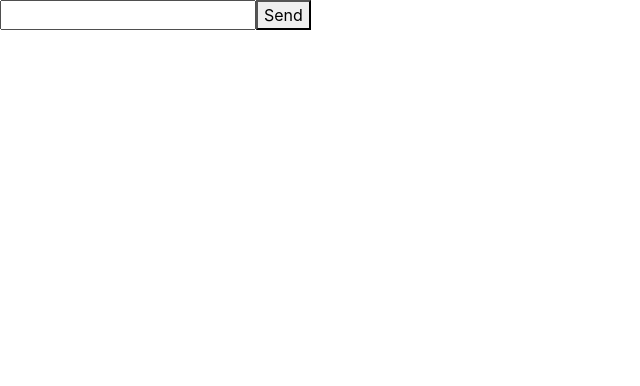
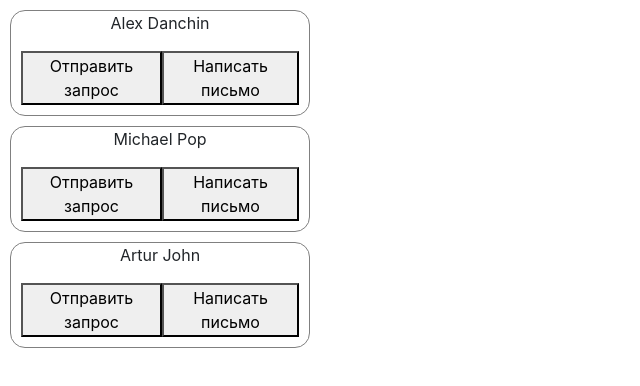
Before and after one commit to Khaanh/React-Theory, a React (Create React App) app: page / in a window 1280 px wide. Shown: the top 386 px of the page, without its empty margins (0-640 px from the left). Built offline with nearby package versions, Linux system fonts and the light colour scheme.

Commit message:
propTypes

```diff
--- a/package.json
+++ b/package.json
@@ -6,6 +6,7 @@
     "@testing-library/jest-dom": "^5.16.5",
     "@testing-library/react": "^13.4.0",
     "@testing-library/user-event": "^13.5.0",
+    "prop-types": "^15.8.1",
     "react": "^18.2.0",
     "react-dom": "^18.2.0",
     "react-scripts": "5.0.1",
--- a/src/App.js
+++ b/src/App.js
@@ -1,40 +1,18 @@
 import React, { useState, useRef, useEffect, useCallback } from "react";
-import Mouse from "./component/Mouse";
-import Card from "./component/Card";
+import UserCard from "./component/UserCard";
 import "./App.css";
 
-const ENTER = "Enter";
-
+const users = [
+  { id: 1, name: "Alex", surname: "Danchin" },
+  { id: 2, name: "Michael", surname: "Pop" },
+  { id: 3, name: "Artur", surname: "John" },
+];
 function App() {
-  const ref = useRef();
-  const clickHandler = useCallback((e) => {
-    console.log(ref.current.value);
-  });
-
-  const keyUpHandler = useCallback((e) => {
-    const { key } = e;
-    if (key === ENTER) {
-      clickHandler();
-    }
-  });
-
-  useEffect(
-    (e) => {
-      if (ref.current) {
-        ref.current.addEventListener("keyup", keyUpHandler);
-
-        return () => {
-          ref.current.removeEventListener("keyup", keyUpHandler);
-        };
-      }
-    },
-    [keyUpHandler]
-  );
-
   return (
     <div>
-      <input ref={ref} />
-      <button onClick={clickHandler}>Send</button>
+      <UserCard users={users[0]} onSendMessage={() => console.log(users[0])} />
+      <UserCard users={users[1]} />
+      <UserCard users={users[2]} />
     </div>
   );
 }
--- /dev/null
+++ b/src/component/UserCard.js
@@ -0,0 +1,46 @@
+import React from "react";
+import PropTypes from "prop-types"; // ES6
+
+export default function UserCard(props) {
+  const { users, onSendMessage } = props;
+
+  return (
+    <div
+      style={{
+        border: "1px solid gray",
+        borderRadius: "15px",
+        textAlign: "center",
+        width: "300px",
+        margin: "10px",
+      }}
+    >
+      <p>
+        {users.name} {users.surname}
+      </p>
+
+      <div
+        style={{
+          display: "flex",
+          flexDirection: "row",
+          justifyContent: "space-between",
+          margin: "10px",
+        }}
+      >
+        <button>Отправить запрос</button>
+        <button onClick={onSendMessage}>Написать письмо</button>
+      </div>
+    </div>
+  );
+}
+
+UserCard.propTypes = {
+  user: PropTypes.shape({
+    name: PropTypes.string.isRequired,
+    surname: PropTypes.string.isRequired,
+  }).isRequired,
+  onSendMessage: PropTypes.func.isRequired,
+};
+
+UserCard.defaultProps = {
+  onSendMessage() {},
+};
```
